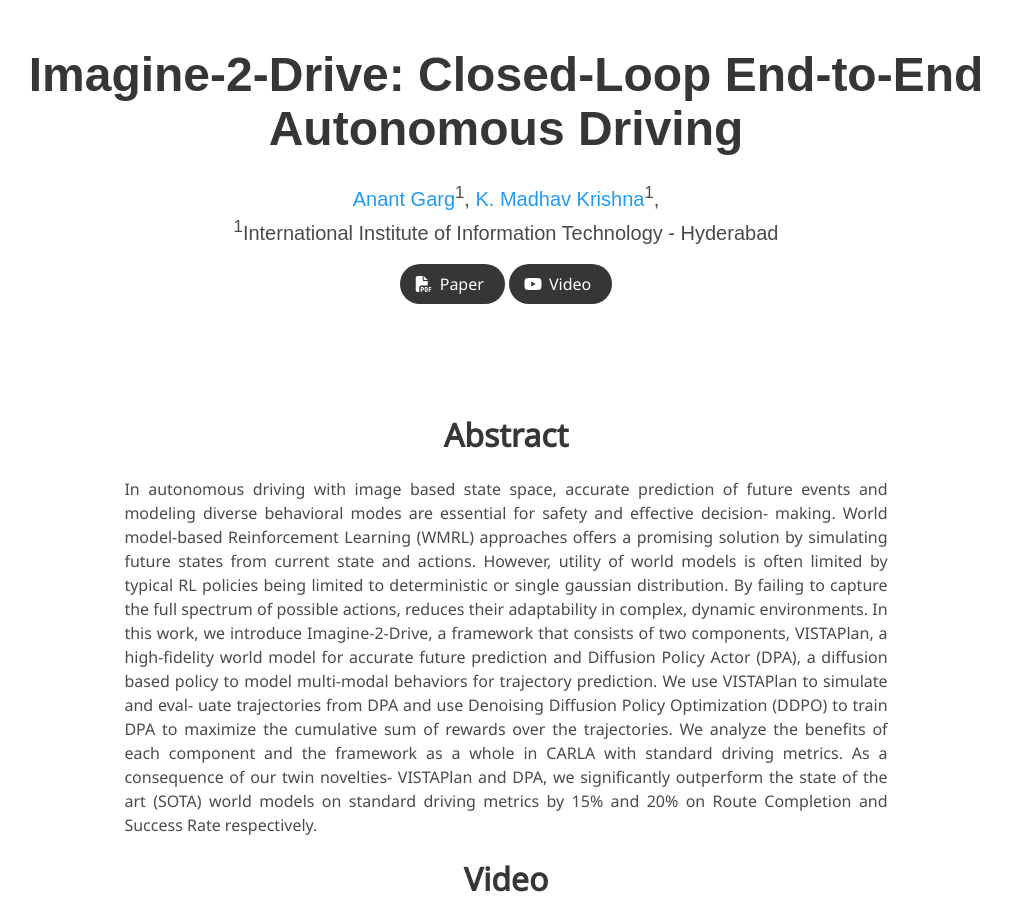
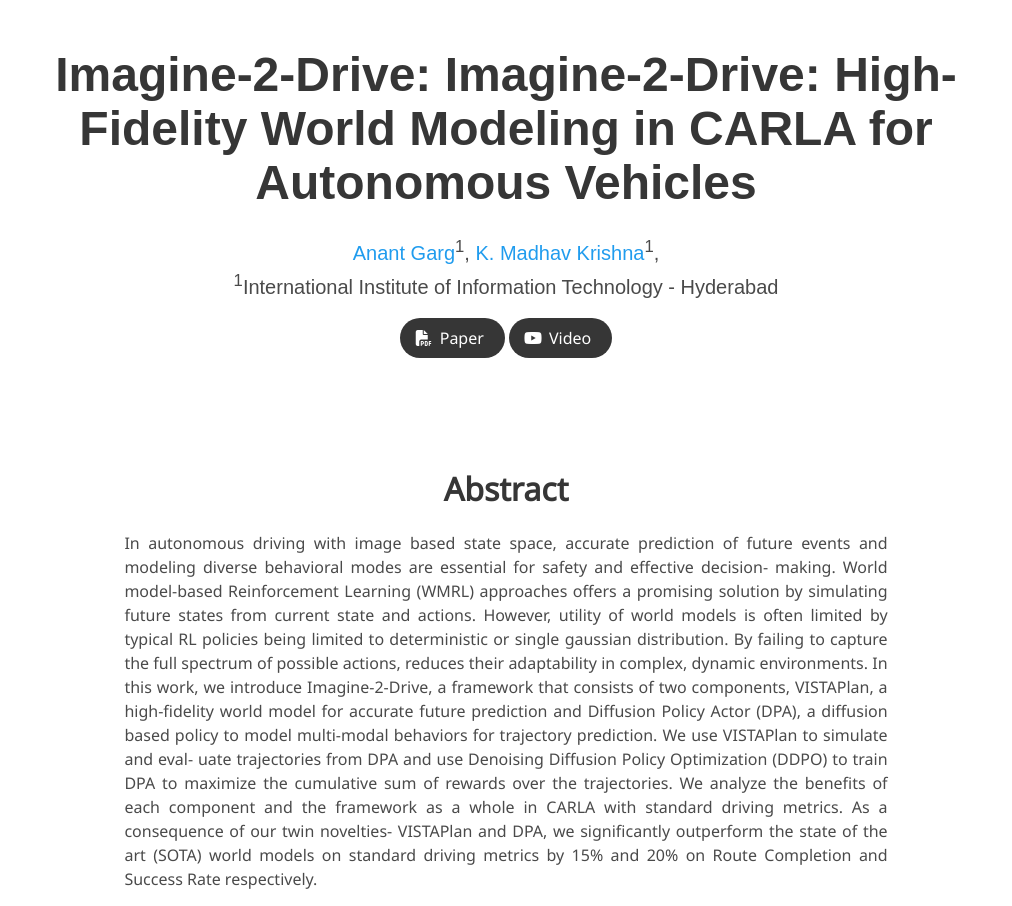
Before and after one commit to anantagrg/Imagine-2-Drive.github.io, a plain HTML site: page index.html in a window 1280 px wide. Shown: the top 906 px of the page, without its empty margins (134-1146 px from the left). Drawn offline with nearby package versions, Linux system fonts and the light colour scheme; some icons are missing; a web font is replaced by a local one.

Commit message:
updated site

```diff
--- a/index.html
+++ b/index.html
@@ -88,8 +88,7 @@
     <div class="container is-max-desktop">
       <div class="columns is-centered">
         <div class="column has-text-centered">
-          <h1 class="title is-1 publication-title">Imagine-2-Drive:
-            Closed-Loop End-to-End Autonomous Driving</h1>
+          <h1 class="title is-1 publication-title">Imagine-2-Drive: Imagine-2-Drive: High-Fidelity World Modeling in CARLA for Autonomous Vehicles</h1>
           <div class="is-size-5 publication-authors">
             <span class="author-block">
               <a href="https://keunhong.com">Anant Garg</a><sup>1</sup>,</span>
```
